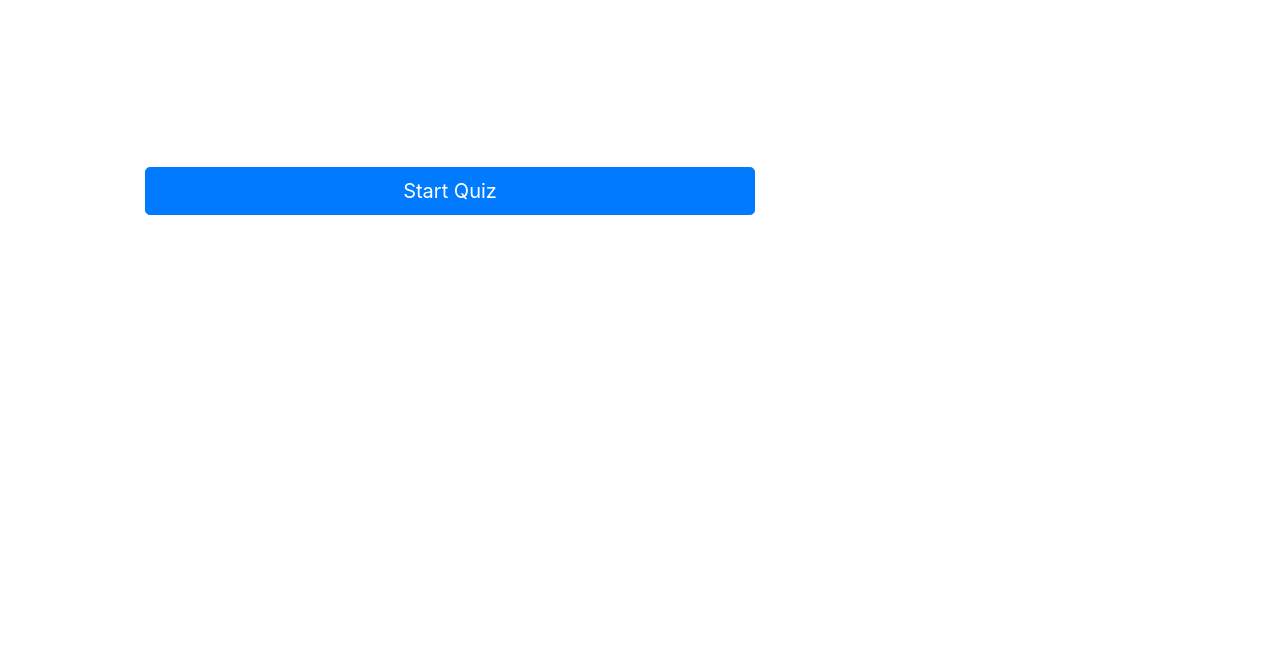
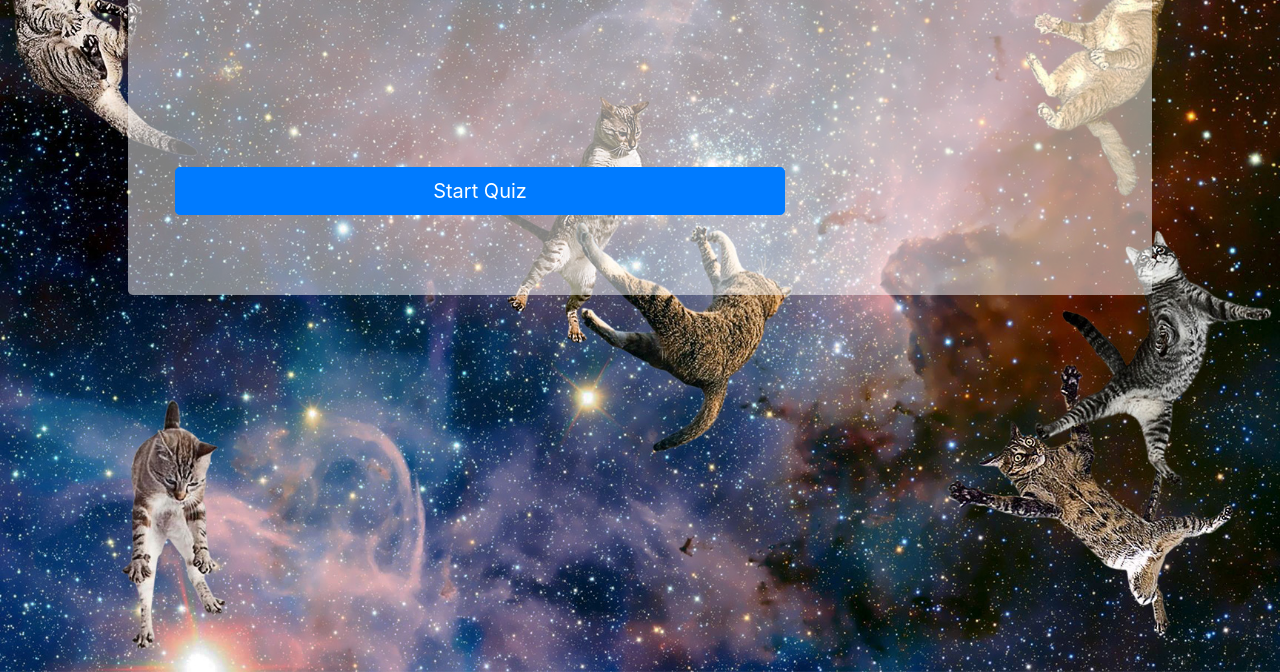
Before and after one commit to annasylvester/5-Trivia-Game, a plain HTML site: page index.html in a window 1280 px wide. Shown: the part 128-800 px from the top of the page. Drawn offline with nearby package versions, Linux system fonts and the light colour scheme.

```diff
--- a/assets/css/style.css
+++ b/assets/css/style.css
@@ -1,5 +1,5 @@
 body {
-    background: url(assets/images/spacecats.jpg) no-repeat center center fixed;
+    background: url(../images/spacecats.jpg) no-repeat center center fixed;
     -webkit-background-size: cover;
     -moz-background-size: cover;
     -o-background-size: cover;
@@ -8,10 +8,13 @@
 
 
 .jumbotron {
+    margin: auto;
+    background-color: rgba(255, 255, 255, 0.5);
     box-sizing: border-box;
-    height: 600px;
-    background-color: rgba(0, 0, 0, 0);
+    height: 60%;
+    width: 80%;
 }
+
 
 .main-button-container {
     margin-top: 175px;
--- a/index.html
+++ b/index.html
@@ -26,6 +26,8 @@
         </div>
     </div>
 
+<div class="container">
+</div>
 
 
     <script type="text/javascript" src="assets/js/game.js"></script>
```
Also changed, not shown: 2 other files.
